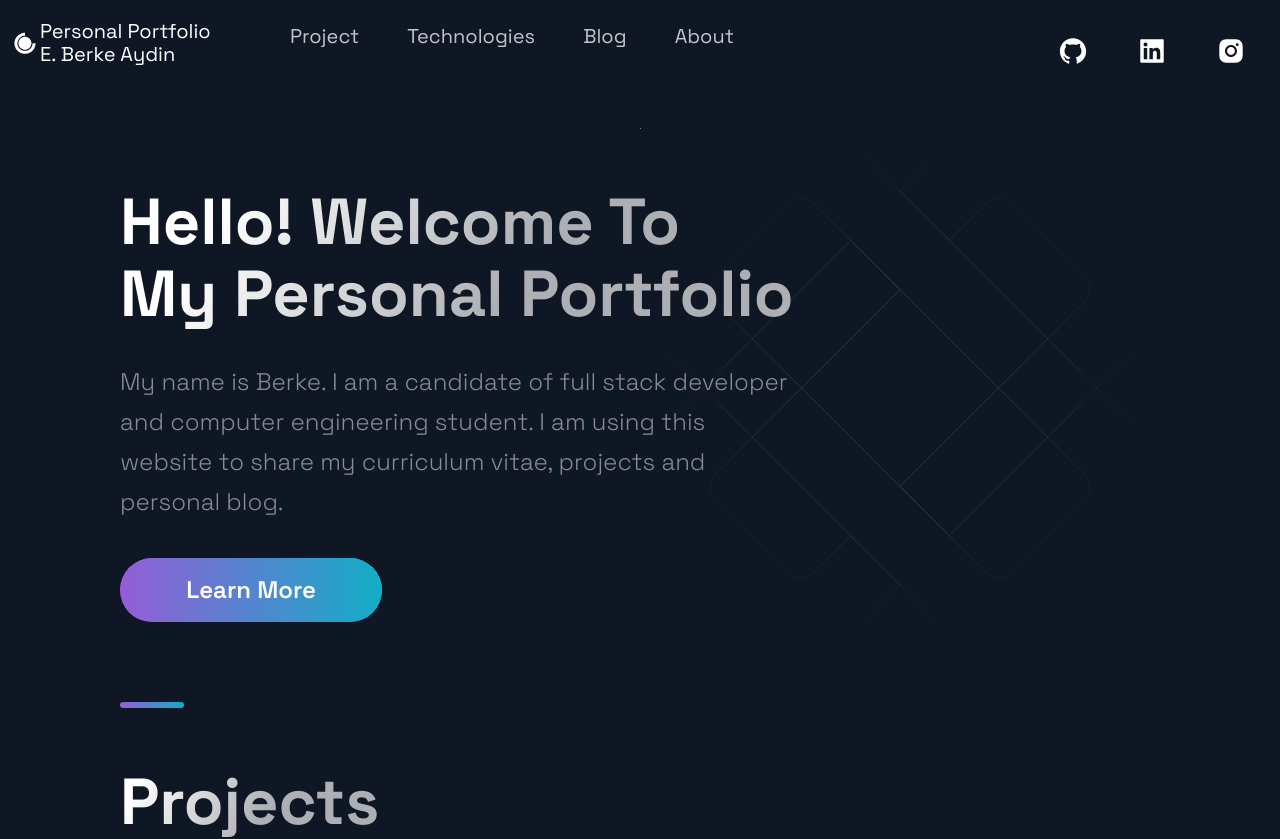
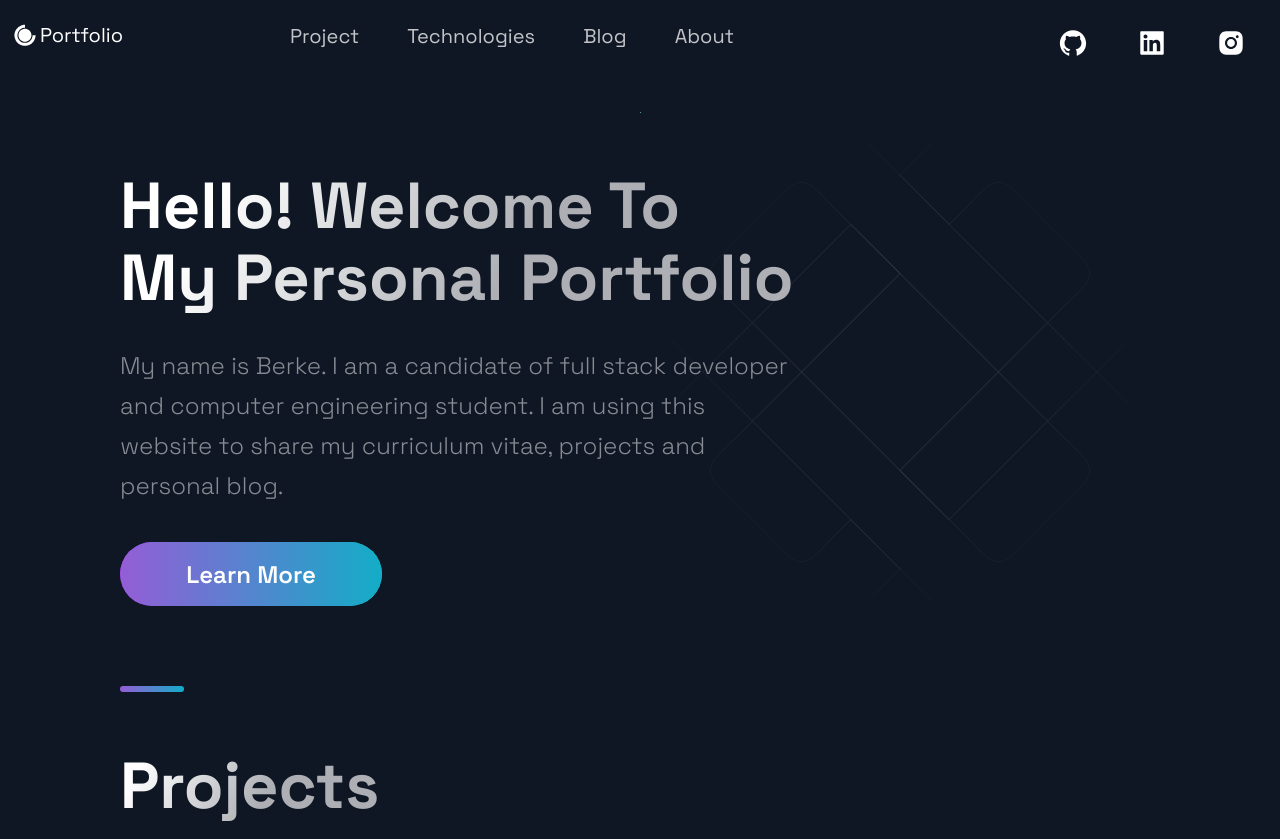
Before and after one commit to eberkeaydin/portfolio, a Next.js app: page / in a window 1280 px wide. Shown: the top 839 px of the page. Built offline with nearby package versions, Linux system fonts and the light colour scheme.

Commit message:
Some changes

```diff
--- a/src/components/Header/Header.js
+++ b/src/components/Header/Header.js
@@ -10,7 +10,7 @@ const Header = () =>  (
     <Div1>
       <Link href="/">
         <a style={{display: "flex", alignItems: "center", color:"white", marginBottom: "20px"}}>
-          <DiCssdeck size="3rem" /><Span >Personal Portfolio<br />E. Berke Aydin </Span>
+          <DiCssdeck size="3rem" /><Span >Portfolio</Span>
         </a>
       </Link>
     </Div1>
```
